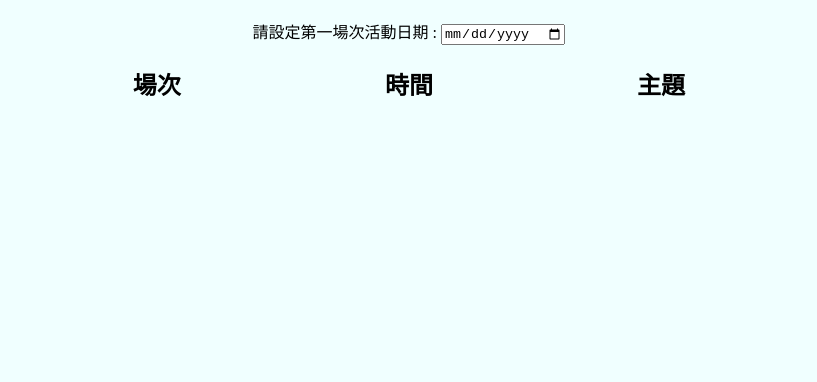
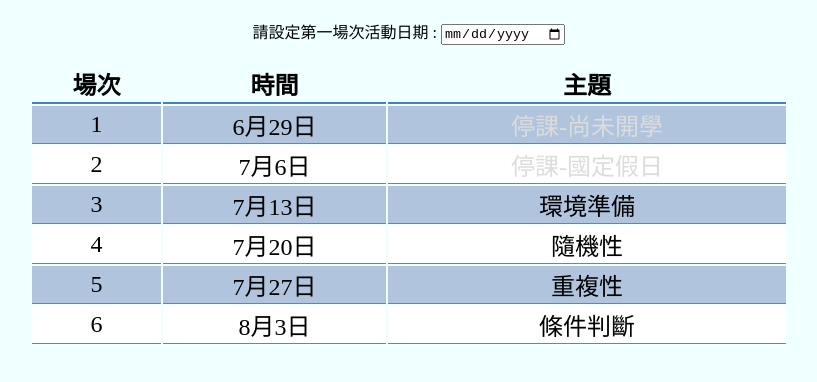
Before and after one commit to xyrrr/js_portfolio, a plain HTML site: page club_course/index.html in a window 1280 px wide. Shown: the part 70-452 px from the top of the page, without its empty margins (231-1048 px from the left). Drawn offline with nearby package versions, Linux system fonts and the light colour scheme.

Commit message:
revised yt&club

```diff
--- a/club_course/main.js
+++ b/club_course/main.js
@@ -1,4 +1,11 @@
-$(function () {
+$(function(){
+    main();
+    let start = document.getElementById("myDate");
+    start.onchange = changeDate;
+})
+
+
+function main() {
     $("#courseTable").append("<tr><th>場次</th><th>時間</th><th>主題</th></tr>");
 
     let topicCount = topic.length;
@@ -8,21 +15,27 @@ $(function () {
     let millisecsPerDay = 24 * 60 * 60 * 1000;
 
     for (var x = 0; x < topicCount; x++) {
+        let hostDay = new Date(startDate.getTime()+7 * x * millisecsPerDay);
+        let atd = "<td>";
+        if (topic[x].includes("停課") == true){
+            atd = `<td class="td1">`;
+        };
+        let atr = `<tr class="tr2">`;
+        if ((x+dn)%2 == 0) {
+            atr =  `<tr class="tr1">`;
+        };
         $("#courseTable").append(
-            `<tr><td>${x + 1}</td>
-            <td>${(new Date((startDate.getTime() + 7 * x * millisecsPerDay)).toLocaleDateString()).slice(5)}</td>
-            <td>${topic[x]}</td></tr>`
-        );
+            `${atr}<td>${x + 1}</td><td>${hostDay.getMonth() + 1}月${hostDay.getDate()}日</td>${atd}${topic[x]}</td></tr>`);
+    };
+        // $("#courseTable").append(
+        //     `<tr><td>${x + 1}</td>
+        //     <td>${(new Date((startDate.getTime() + 7 * x * millisecsPerDay)).toLocaleDateString()).slice(5)}</td>
+        //     <td>${topic[x]}</td></tr>`
+        // );
         // if (topic[x].includes("停課")){
         //     $(topic[x]).css("color","grey");
         // }
         // 日期為object, 與number運算後會得到string, 故須先將時間轉換成累積毫秒(可運算),運算完再轉回日期時間格式
         // startDate.getTime()；從1970/01/01到今天過了多少秒
         // new Date(milliseconds)
-    }
-});
-
-
-// let d = new Date();
-// let time = d.getFullYear() + "/"+ (d.getMonth()+1) +"/"+d.getDate();
-// console.log(time);
+    };
--- a/club_course/style.css
+++ b/club_course/style.css
@@ -10,5 +10,21 @@ table {
 }
 
 td {
-    border-bottom: 1px solid blue;
+    border-bottom: 1px solid grey;
 }
+
+th {
+    border-bottom: 2px solid steelblue;
+}
+
+.tr1 {
+    background-color: lightsteelblue;
+}
+
+.tr2 {
+    background-color: white;
+}
+
+.td1 {
+    color: gainsboro;
+}
--- a/club_course/topic.js
+++ b/club_course/topic.js
@@ -7,20 +7,29 @@ let topic = [
     "條件判斷"
 ];
 
-// let startDate = new Date();  // catch當下的moment
+let startDate = new Date();  // catch當下的moment
 
-let startDate = $("#myDate").val();
+// let startDate = $("#myDate").val();
 console.log(startDate);
 // startDate.addEventListener("change",setMonthAndDay);
 
 
 function setMonthAndDay(startMonth, startDay) {
 // 一次設定好月份跟日期
-    let startDate =
     startDate.setMonth(startMonth - 1, startDay);
     startDate.setHours(0);
     startDate.setMinutes(0);
     startDate.setSeconds(0);
-}
+};
 
 // setMonthAndDay(2, 20);
+
+let dn = 0;
+
+function changeDate(){
+    let d = new Date(start.value)
+    setMonthAndDay(d.getMonth()+1, d.getDate());
+    $("#courseTable").empty();
+    dn++;
+    main();
+};
```
Also changed, not shown: club_course.html (+3 -1 lines), mind_quiz.html (+1 -1 lines), random_selector.html (+1 -1 lines), ytplaylist.html (+2 -1 lines).
